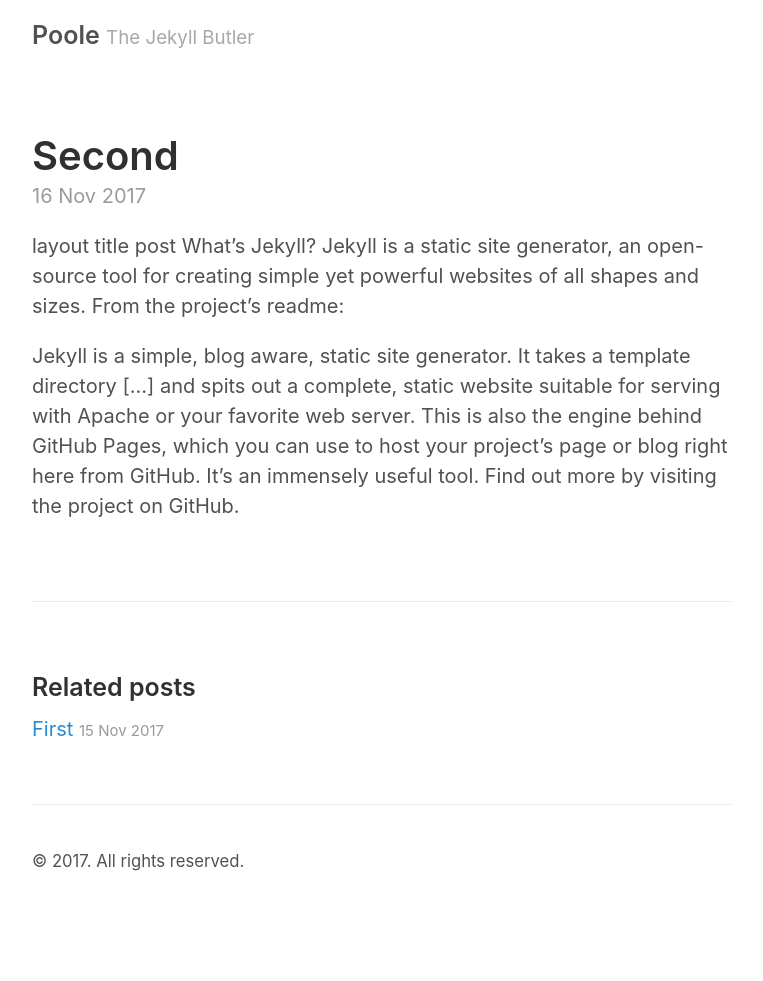
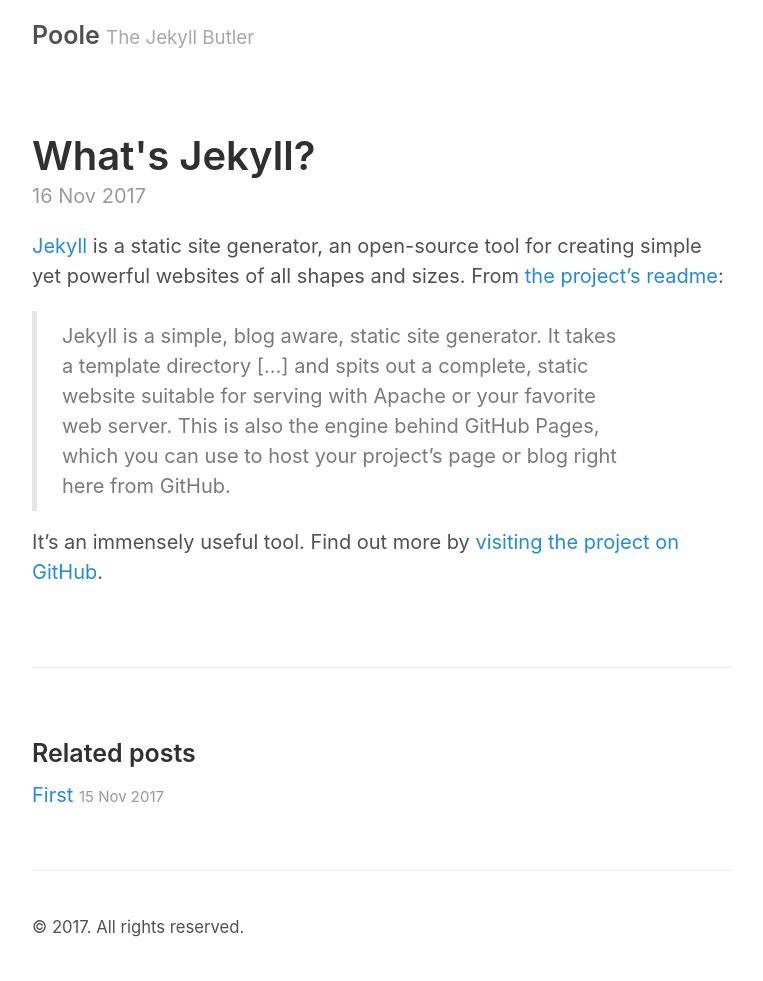
Before and after one commit to Stanley813/hybrid-blog, a Jekyll site: the page built from _posts/2017-11-16-second.md, in a window 1280 px wide. Shown: the whole page, without its empty margins (258-1021 px from the left). Built offline with Jekyll 4.4.1, drawn with Linux system fonts in a browser that asks for light colours; our own code applies the rules of GitHub Pages for plain Markdown files; before the commit the page ends 915 px from its top, so only the background shows below that.

Commit message:
Update 2017-11-16-second.md

```diff
--- a/_posts/2017-11-16-second.md
+++ b/_posts/2017-11-16-second.md
@@ -1,7 +1,10 @@
-layout	title
-post
-What's Jekyll?
-Jekyll is a static site generator, an open-source tool for creating simple yet powerful websites of all shapes and sizes. From the project's readme:
+---
+layout: post
+title: What's Jekyll?
+---
 
-Jekyll is a simple, blog aware, static site generator. It takes a template directory [...] and spits out a complete, static website suitable for serving with Apache or your favorite web server. This is also the engine behind GitHub Pages, which you can use to host your project’s page or blog right here from GitHub.
-It's an immensely useful tool. Find out more by visiting the project on GitHub.
+[Jekyll](http://jekyllrb.com) is a static site generator, an open-source tool for creating simple yet powerful websites of all shapes and sizes. From [the project's readme](https://github.com/jekyll/jekyll/blob/master/README.markdown):
+
+> Jekyll is a simple, blog aware, static site generator. It takes a template directory [...] and spits out a complete, static website suitable for serving with Apache or your favorite web server. This is also the engine behind GitHub Pages, which you can use to host your project’s page or blog right here from GitHub.
+
+It's an immensely useful tool. Find out more by [visiting the project on GitHub](https://github.com/jekyll/jekyll).
```
